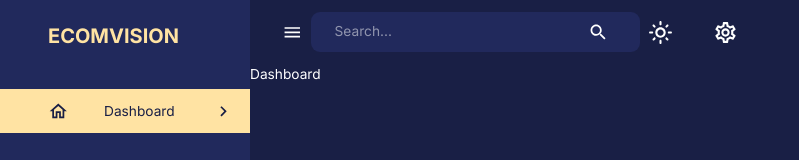
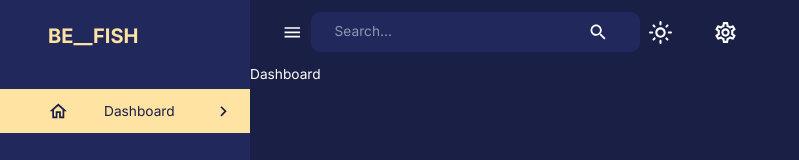
Before and after one commit to efrem-berezin/MERN_project_gashBoard, a React (Create React App) app in the folder client/: page /dashboard in a window 1280 px wide. Shown: the top 160 px of the page, without its empty margins (0-799 px from the left). Built offline with nearby package versions, Linux system fonts and the light colour scheme.

Commit message:
Sidebar changed

```diff
--- a/client/src/components/Navbar.jsx
+++ b/client/src/components/Navbar.jsx
@@ -18,7 +18,10 @@ import {
   useTheme,
 } from "@mui/material";
 
-const Navbar = () => {
+const Navbar = ({
+   isSidebarOpen,
+    setIsSidebarOpen
+}) => {
     const dispatch = useDispatch();
     const theme = useTheme();
   return <AppBar
@@ -32,7 +35,7 @@ const Navbar = () => {
     <Toolbar sx={{ justifyContent: "space-between"}}>
     {/* LEFT SIDE*/}
     <FlexBetween>
-        <IconButton onClick={() => console.log('open/close sidebar')}>
+        <IconButton onClick={() => setIsSidebarOpen(!isSidebarOpen)}>
             <MenuIcon/>
         </IconButton>
         <FlexBetween
--- a/client/src/components/Sidebar.jsx
+++ b/client/src/components/Sidebar.jsx
@@ -130,7 +130,7 @@ const Sidebar = ({
                     <FlexBetween color={theme.palette.secondary.main}>
                         <Box display="flex" alignItems="center" gap="0.5rem">
                             <Typography variant="h4" fontWeight="bold">
-                                ECOMVISION
+                                BE__FISH
                             </Typography>
                         </Box>
                         {!isNonMobile && (
```
